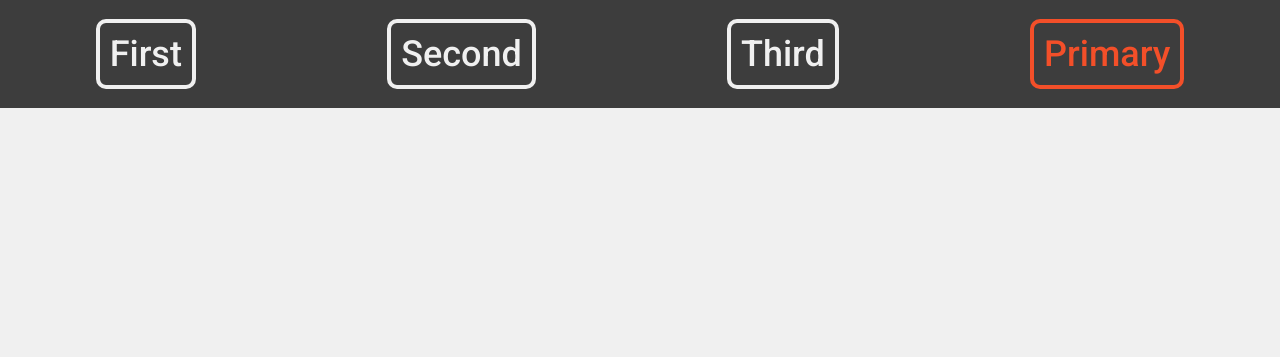
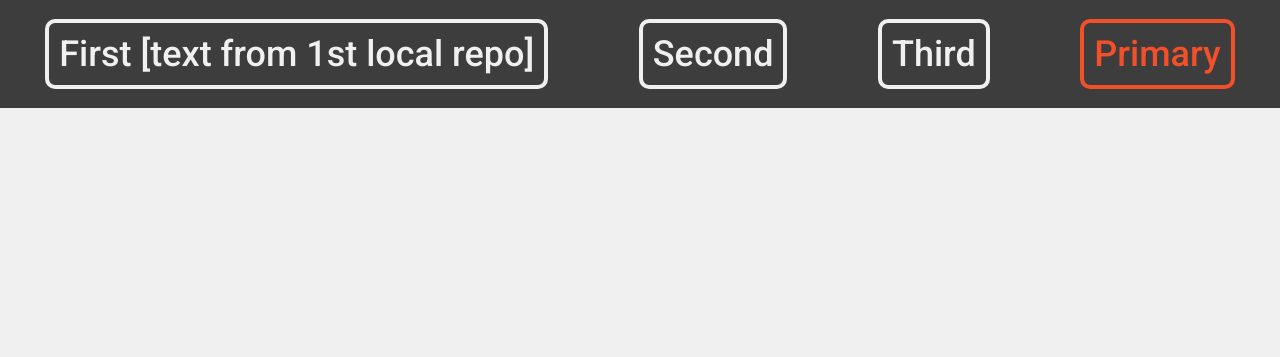
Before and after one commit to lukasz-zielinski-dev/git-example, a plain HTML site: page index.html in a window 1280 px wide. Shown: the top 357 px of the page. Drawn offline with Linux system fonts and the light colour scheme.

Commit message:
Adding description to first button

```diff
--- a/index.html
+++ b/index.html
@@ -10,7 +10,7 @@
   <body>
     <div id="page-wrapper">
       <div id="top-nav">
-        <a class="nav-link" href="">First</a>
+        <a class="nav-link" href="">First [text from 1st local repo]</a>
         <a class="nav-link" href="">Second</a>
         <a class="nav-link" href="">Third</a>
         <a class="nav-link primary-link" href="">Primary</a>
```
